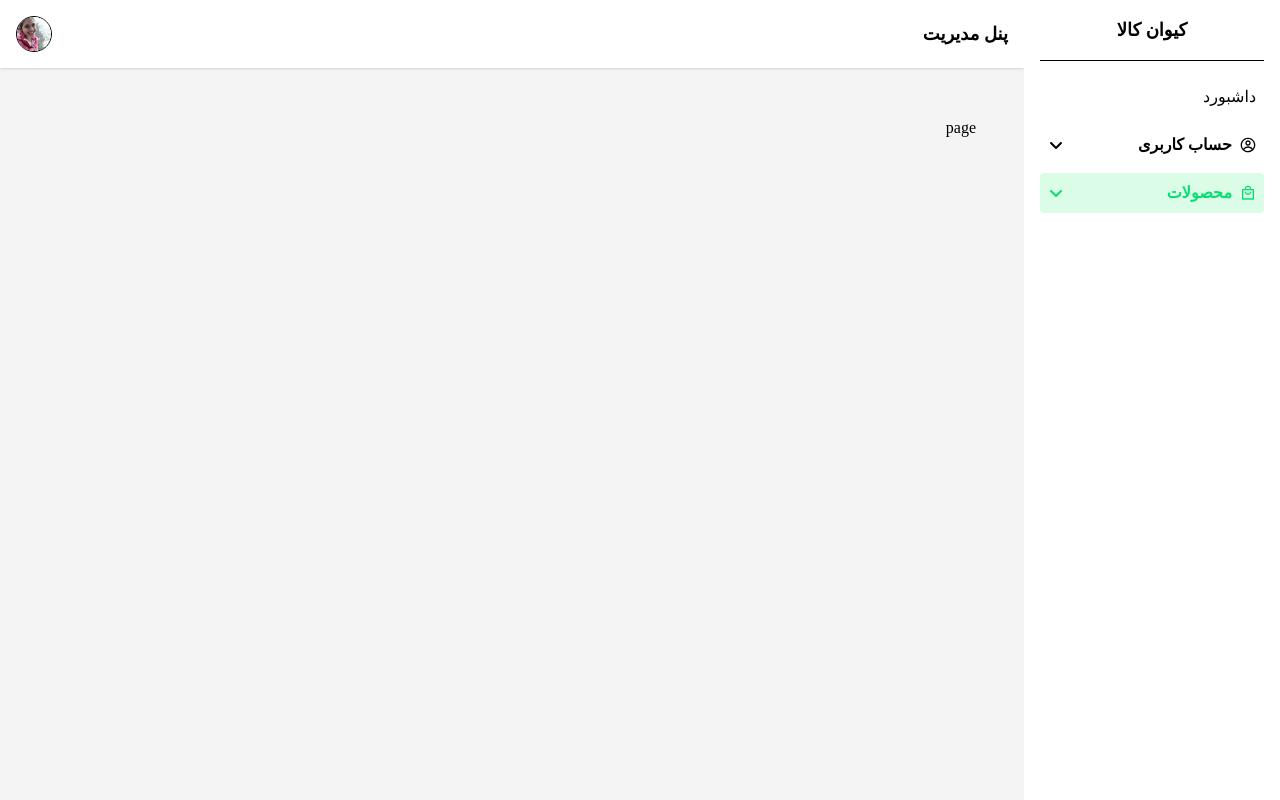
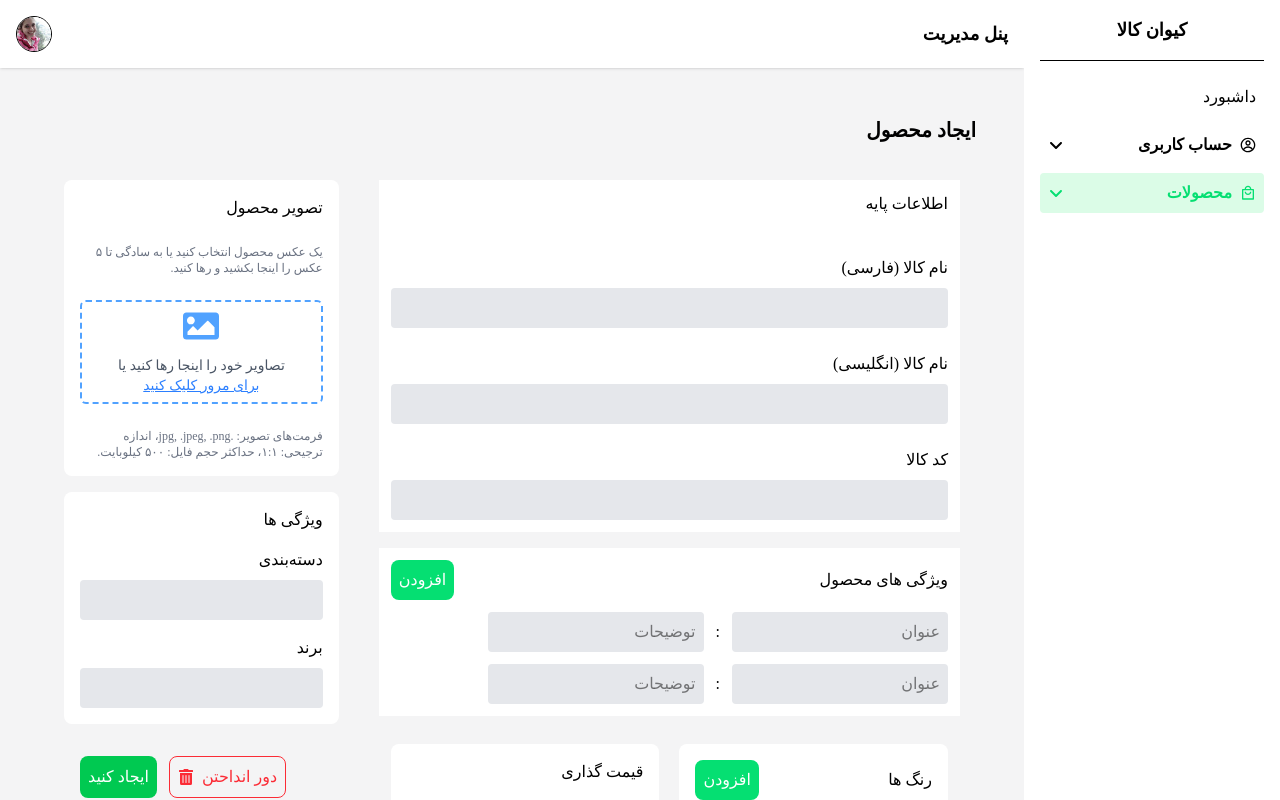
Before and after one commit to Amirkvni/keivanKala, a Next.js app: page /dashboard/product-creation in a window 1280 px wide. Built offline with nearby package versions, Linux system fonts and the light colour scheme.

Commit message:
style(admin): design product creation page UI layout

```diff
--- a/package.json
+++ b/package.json
@@ -19,6 +19,7 @@
     "next-range-slider": "^2.0.1",
     "react": "^19.0.0",
     "react-dom": "^19.0.0",
+    "react-dropzone": "^14.3.8",
     "react-icons": "^5.5.0",
     "react-select": "^5.10.1",
     "request": "^2.88.2",
--- a/src/app/(admin)/dashboard/product-creation/page.jsx
+++ b/src/app/(admin)/dashboard/product-creation/page.jsx
@@ -1,7 +1,132 @@
+import ProductImageUploader from "@/components/templates/dashboard/ProductImageUploader";
 import React from "react";
+import { FaTrashAlt } from "react-icons/fa";
 
 function page() {
-  return <div className="p-12">page</div>;
+  return (
+    <div className="p-12">
+      <span className="text-xl font-bold">ایجاد محصول</span>
+      <div className="flex gap-x-2 mt-5 [&>div]:p-4 [&>div]:rounded-lg ">
+        <div className="w-8/12  flex flex-col gap-y-4  [&>div]:p-3">
+          <div className="bg-white flex flex-col gap-y-6 [&>div]:flex [&>div]:flex-col [&>div]:gap-y-2 [&>div>input]:bg-gray-200 [&>div>input]:p-2 [&>div>input]:rounded-sm [&>div>input]:outline-none ">
+            <span>اطلاعات پایه</span>
+            <div className="mt-4">
+              <label htmlFor="">نام کالا (فارسی)</label>
+              <input type="text" />
+            </div>
+            <div className="">
+              <label htmlFor="">نام کالا (انگلیسی)</label>
+              <input type="text" />
+            </div>
+            <div className="">
+              <label htmlFor="">کد کالا</label>
+              <input type="text" />
+            </div>
+          </div>
+          <div className="bg-white">
+            <div className="flex justify-between items-center">
+              <span>ویژگی های محصول</span>
+              <button className="bg-green-400 rounded-lg p-2 cursor-pointer text-white">
+                افزودن
+              </button>
+            </div>
+            <div className="mt-3 [&>div>input]:outline-none [&>div>input]:bg-gray-200 [&>div>input]:p-2 [&>div>input]:rounded-sm flex flex-col gap-y-3  [&>div]:flex [&>div]:gap-x-3 [&>div]:items-center">
+              <div>
+                <input type="text" placeholder="عنوان" />
+                <span>:</span>
+                <input type="text" placeholder="توضیحات" />
+              </div>
+              <div>
+                <input type="text" placeholder="عنوان" />
+                <span>:</span>
+                <input type="text" placeholder="توضیحات" />
+              </div>
+            </div>
+          </div>
+          <div className="grid grid-cols-2 gap-x-5 [&>div]:bg-white [&>div]:p-4 [&>div]:rounded-lg ">
+            <div>
+              <div className="flex justify-between items-center">
+                <span>رنگ ها</span>
+                <button className="bg-green-400 rounded-lg p-2 cursor-pointer text-white">
+                  افزودن
+                </button>
+              </div>
+              <div className="mt-3 [&>div]:flex [&>div]:gap-x-3 [&>div]:items-center flex flex-col gap-y-3 ">
+                <div>
+                  <label htmlFor="">رنگ اول</label>
+                  <span>:</span>
+                  <select name="" id="">
+                    <option value="">قرمز</option>
+                    <option value="">زرد</option>
+                    <option value="">نارنجی</option>
+                  </select>
+                </div>
+                <div>
+                  <label htmlFor="">رنگ دوم</label>
+                  <span>:</span>
+                  <select name="" id="">
+                    <option value="">قرمز</option>
+                    <option value="">زرد</option>
+                    <option value="">نارنجی</option>
+                  </select>
+                </div>
+              </div>
+            </div>
+            <div className="[&>div]:flex  ">
+              <span>قیمت گذاری</span>
+              <div className="mt-4 flex-col gap-y-6 [&>div]:flex [&>div]:gap-x-3 [&>div]:items-center [&>div>input]:outline-none">
+                <div>
+                  <label htmlFor="">قیمت :</label>
+                  <input type="text" />
+                </div>
+                <div>
+                  <label htmlFor=""> قیمت تخفیف :</label>
+                  <input type="text" />
+                </div>
+                <div>
+                  <label htmlFor="">درصد تخفیف(%) :</label>
+                  <input type="text" />
+                </div>
+              </div>
+            </div>
+          </div>
+        </div>
+        <div className="w-4/12  flex flex-col gap-y-4  [&>div]:p-4  [&>div]:rounded-lg ">
+          <div className="flex flex-col gap-y-6 [&>span]:text-xs [&>span]:text-gray-500 bg-white">
+            <p>تصویر محصول</p>
+            <span>
+              یک عکس محصول انتخاب کنید یا به سادگی تا ۵ عکس را اینجا بکشید و رها
+              کنید.
+            </span>
+            <ProductImageUploader />
+            <span>
+              فرمت‌های تصویر: .jpg, .jpeg, .png، اندازه ترجیحی: ۱:۱، حداکثر حجم
+              فایل: ۵۰۰ کیلوبایت.
+            </span>
+          </div>
+          <div className="bg-white">
+            <p>ویژگی ها</p>
+            <div className=" mt-4 flex flex-col gap-y-4 [&>div]:flex [&>div]:flex-col [&>div]:gap-y-2 [&>div>input]:bg-gray-200 [&>div>input]:p-2 [&>div>input]:rounded-sm [&>div>input]:outline-none ">
+              <div>
+                <label htmlFor="">دسته‌بندی</label>
+                <input type="text" />
+              </div>
+              <div>
+                <label htmlFor="">برند</label>
+                <input type="text" />
+              </div>
+            </div>
+          </div>
+          <div className="flex justify-end gap-x-3 [&>button]:p-2 [&>button]:rounded-lg [&>button]:cursor-pointer  ">
+            <button className="flex items-center gap-x-2 border-red-500 border text-red-500">
+              دور انداحتن <FaTrashAlt className="text-red-500" />
+            </button>
+            <button className="bg-green-500  text-white">ایجاد کنید</button>
+          </div>
+        </div>
+      </div>
+    </div>
+  );
 }
 
 export default page;
--- /dev/null
+++ b/src/components/templates/dashboard/ProductImageUploader.jsx
@@ -0,0 +1,84 @@
+"use client";
+import { useDropzone } from "react-dropzone";
+import { useEffect, useState } from "react";
+import { FaImage, FaTrashAlt } from "react-icons/fa";
+
+export default function ProductImageUploader({ onDrop }) {
+  const [files, setFiles] = useState([]);
+
+  const handleDelete = (index) => {
+    const updatedFiles = [...files];
+    URL.revokeObjectURL(updatedFiles[index].preview);
+    updatedFiles.splice(index, 1);
+    setFiles(updatedFiles);
+    if (onDrop) onDrop(updatedFiles);
+  };
+
+  const { getRootProps, getInputProps } = useDropzone({
+    onDrop: (acceptedFiles) => {
+      const mappedFiles = acceptedFiles.map((file) =>
+        Object.assign(file, {
+          preview: URL.createObjectURL(file),
+        })
+      );
+      const allFiles = [...files, ...mappedFiles];
+      setFiles(allFiles);
+      if (onDrop) onDrop(allFiles);
+    },
+  });
+
+  useEffect(() => {
+    return () => {
+      files.forEach((file) => URL.revokeObjectURL(file.preview));
+    };
+  }, [files]);
+
+  return (
+    <section className="w-full">
+      {/* Dropzone */}
+      <div
+        {...getRootProps({
+          className:
+            "flex flex-col items-center justify-center border-2 border-dashed border-blue-400 rounded-md p-6 cursor-pointer text-center text-gray-600 hover:bg-blue-50 transition",
+        })}
+      >
+        <input {...getInputProps()} />
+        <FaImage className="text-4xl text-blue-400 mb-3" />
+        <p className="text-sm">تصاویر خود را اینجا رها کنید یا</p>
+        <p className="text-sm text-blue-500 underline">برای مرور کلیک کنید</p>
+      </div>
+
+      {files.length > 0 && (
+        <div className="mt-4 grid grid-cols-3  gap-4 cursor-pointer">
+          {files.map((file, index) => (
+            <div
+              key={index}
+              className="border border-dashed border-blue-400 rounded-lg p-2 shadow-sm relative group"
+            >
+              <button
+                onClick={() => handleDelete(index)}
+                className="absolute top-2 right-2 bg-white p-1 rounded-full shadow-md text-red-500 hover:bg-red-100 transition z-10 opacity-0 group-hover:opacity-100"
+                title="حذف تصویر"
+              >
+                <FaTrashAlt className="w-4 h-4 cursor-pointer" />
+              </button>
+
+              <img
+                src={file.preview}
+                alt={file.name}
+                className="w-full h-32 object-cover rounded-md mb-2"
+              />
+
+              <div className="text-xs text-center text-gray-700">
+                <p className="font-medium truncate">{file.name}</p>
+                <p className="text-gray-500">
+                  {(file.size / 1024).toFixed(1)} KB
+                </p>
+              </div>
+            </div>
+          ))}
+        </div>
+      )}
+    </section>
+  );
+}
```
Also changed, not shown: 1 other file (tests, documents, lock files or other folders).
